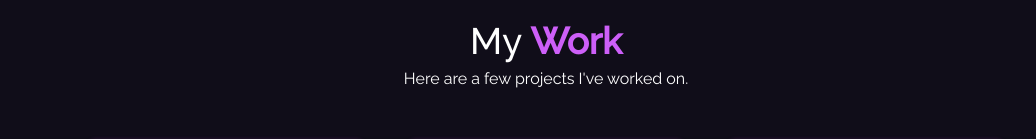
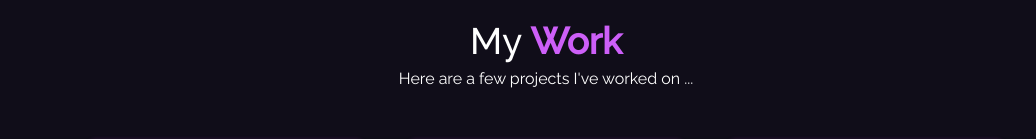
Before and after one commit to rajatgedam/rajatgedam.github.io, a React (Create React App) app: page /projects in a window 1280 px wide. Shown: the part 134-273 px from the top of the page, without its empty margins (94-1130 px from the left). Built offline with nearby package versions, Linux system fonts and the light colour scheme.

Commit message:
project elipsis

```diff
--- a/src/scenes/Projects/Projects.jsx
+++ b/src/scenes/Projects/Projects.jsx
@@ -11,7 +11,7 @@ const Projects = () => {
           My <strong className={s.purple}>Work</strong>
         </h1>
         <p className={s.subtitle}>
-          Here are a few projects I've worked on.
+          Here are a few projects I've worked on ...
         </p>
 
         <ul className={s.projects}>
```
